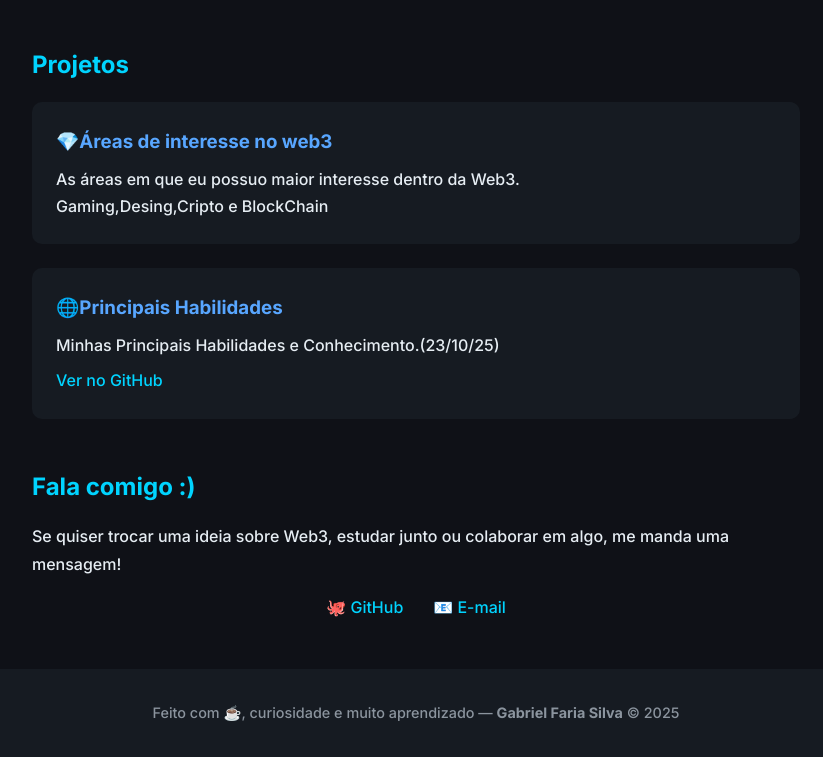
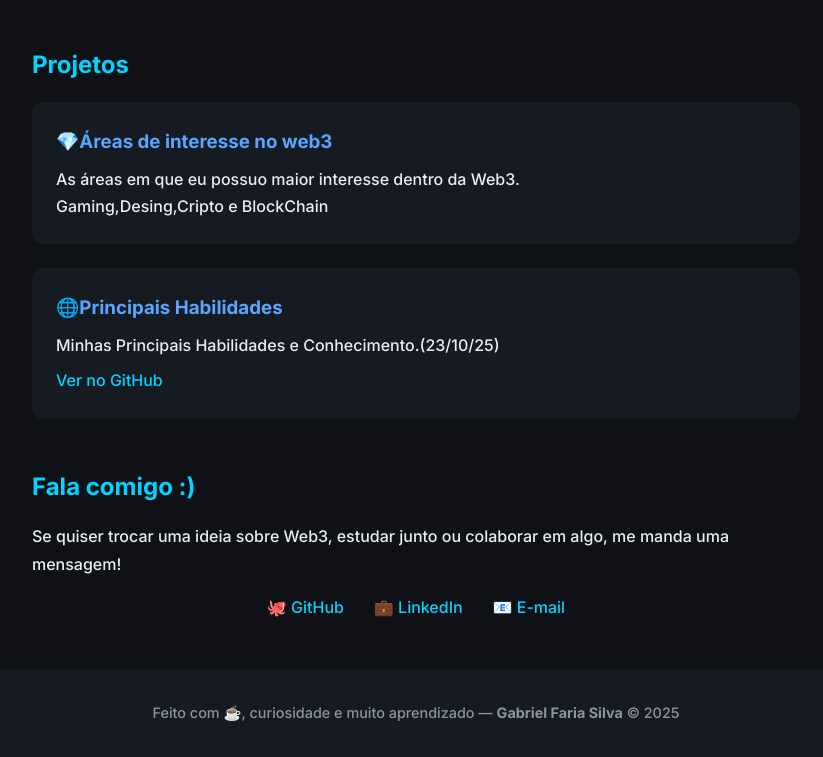
Before and after one commit to Mauconlore/Profile, a plain HTML site: page index.html in a window 1280 px wide. Shown: the part 523-1280 px from the top of the page, without its empty margins (224-1047 px from the left). Drawn offline with Linux system fonts and the light colour scheme.

Commit message:
Update index.html

```diff
--- a/index.html
+++ b/index.html
@@ -44,6 +44,7 @@
     <p>Se quiser trocar uma ideia sobre Web3, estudar junto ou colaborar em algo, me manda uma mensagem!</p>
     <div class="social">
       <a href="https://github.com/Mauconlore" target="_blank">🐙 GitHub</a>
+      <a href="https://www.linkedin.com/in/Gabriel Faria" target="_blank">💼 LinkedIn</a>
       <a href="mailto:gabriel06062009@gmail.com">📧 E-mail</a>
     </div>
   </section>
```
